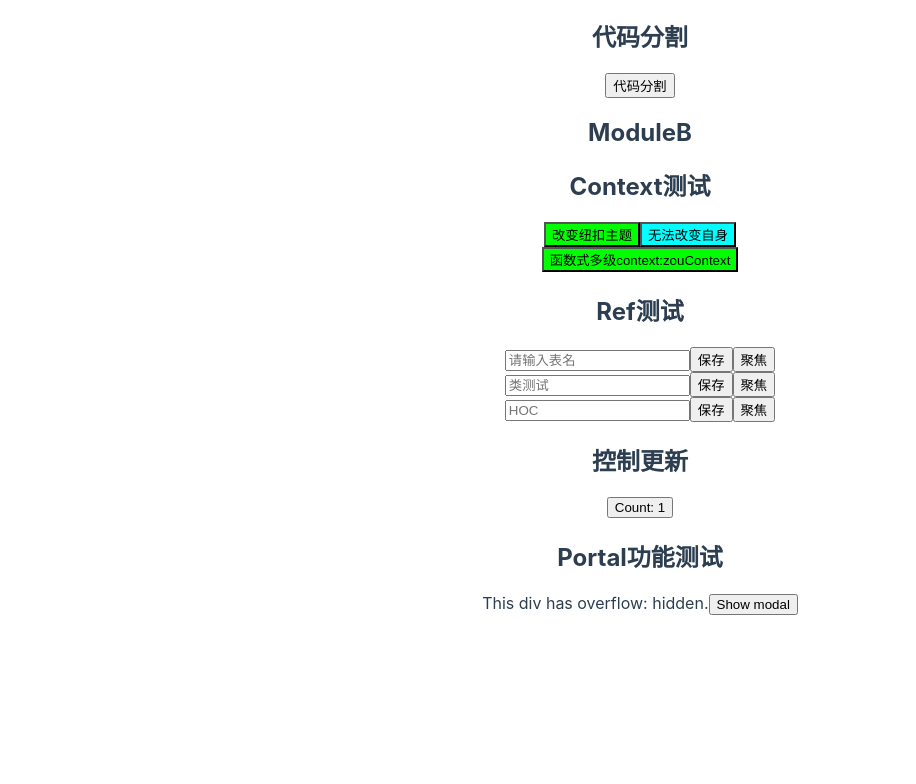
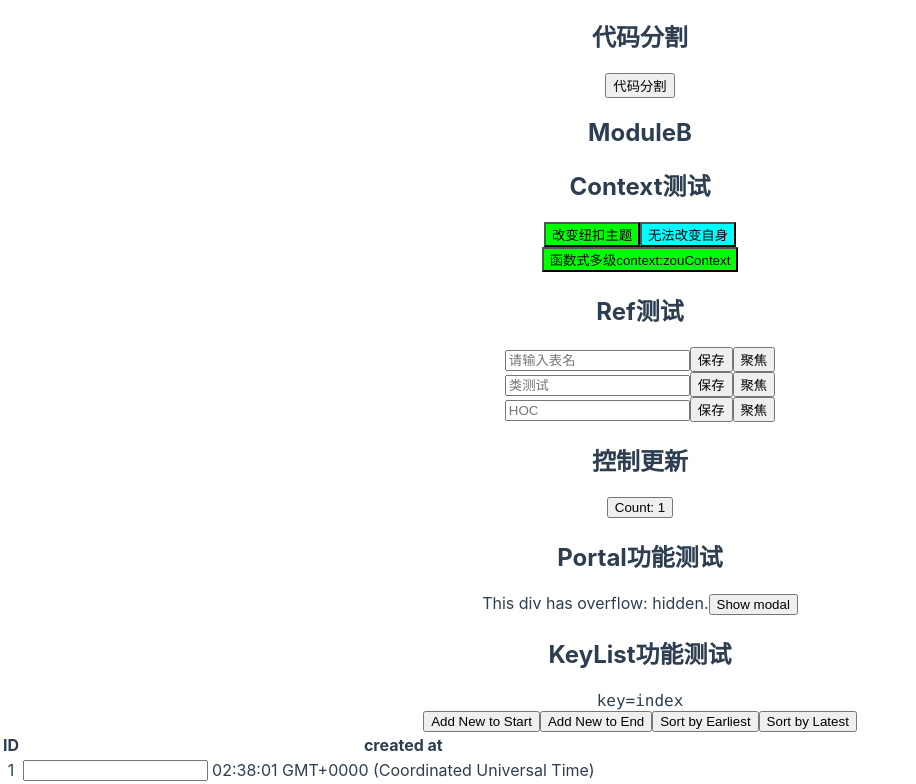
Before and after one commit to 11zouzouzou/react17Learn, a React (Vite) app: page / in a window 1280 px wide. Shown: the part 1918-2702 px from the top of the page, without its empty margins (0-916 px from the left). Before the commit the page ends 2533 px from the top, so only its background shows below. Built offline with nearby package versions, Linux system fonts and the light colour scheme.

Commit message:
keyList component add

```diff
--- /dev/null
+++ b/src/components/advancedGuides/KeyListComp.tsx
@@ -0,0 +1,110 @@
+import React from "react";
+const ToDo = (props : any) => (
+  <tr>
+    <td>
+      <label>{props.id}</label>
+    </td>
+    <td>
+      <input />
+    </td>
+    <td>
+      <label>{props.createdAt.toTimeString()}</label>
+    </td>
+  </tr>
+);
+
+class KeyList extends React.Component {
+  state: any;
+  constructor(props?:any) {
+    super(props);
+    const date = new Date();
+    const todoCounter = 1;
+    this.state = {
+      todoCounter: todoCounter,
+      list: [
+        {
+          id: todoCounter,
+          createdAt: date,
+        },
+      ],
+    };
+  }
+
+  sortByEarliest() {
+    const sortedList = this.state.list.sort((a:any, b:any) => {
+      return a.createdAt - b.createdAt;
+    });
+    this.setState({
+      list: [...sortedList],
+    });
+  }
+
+  sortByLatest() {
+    const sortedList = this.state.list.sort((a:any, b:any) => {
+      return b.createdAt - a.createdAt;
+    });
+    this.setState({
+      list: [...sortedList],
+    });
+  }
+
+  addToEnd() {
+    const date = new Date();
+    const nextId = this.state.todoCounter + 1;
+    const newList = [
+      ...this.state.list,
+      {id: nextId, createdAt: date},
+    ];
+    this.setState({
+      list: newList,
+      todoCounter: nextId,
+    });
+  }
+
+  addToStart() {
+    const date = new Date();
+    const nextId = this.state.todoCounter + 1;
+    const newList = [
+      {id: nextId, createdAt: date},
+      ...this.state.list,
+    ];
+    this.setState({
+      list: newList,
+      todoCounter: nextId,
+    });
+  }
+
+  render() {
+    return (
+      <div>
+        <h2>KeyList功能测试</h2>
+        <code>key=index</code>
+        <br />
+        <button onClick={this.addToStart.bind(this)}>
+          Add New to Start
+        </button>
+        <button onClick={this.addToEnd.bind(this)}>
+          Add New to End
+        </button>
+        <button onClick={this.sortByEarliest.bind(this)}>
+          Sort by Earliest
+        </button>
+        <button onClick={this.sortByLatest.bind(this)}>
+          Sort by Latest
+        </button>
+        <table>
+          <tr>
+            <th>ID</th>
+            <th />
+            <th>created at</th>
+          </tr>
+          {this.state.list.map((todo:any, index:any) => (
+            <ToDo key={index} {...todo} />
+          ))}
+        </table>
+      </div>
+    );
+  }
+}
+
+export { KeyList };
--- a/src/main.tsx
+++ b/src/main.tsx
@@ -19,6 +19,7 @@ import { RefsApp } from "./components/advancedGuides/refs";
 import { ControlUpdateComp } from "./components/advancedGuides/ControlUpdateComp";
 import { PortalUseComp } from "./components/advancedGuides/PortalUseComp";
 import { ProfilerAPI } from "./test/Profiler";
+import { KeyList } from "./components/advancedGuides/KeyListComp";
 
 function tick() {
   ReactDOM.render(
@@ -44,7 +45,8 @@ function tick() {
         <ContextApp></ContextApp>
         <RefsApp></RefsApp>
         <ControlUpdateComp></ControlUpdateComp>
-        <PortalUseComp></PortalUseComp>
+				<PortalUseComp></PortalUseComp>
+				<KeyList></KeyList>
       </Profiler>
     </React.StrictMode>,
     document.getElementById("root")
```
